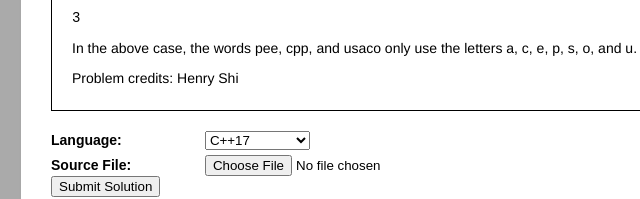
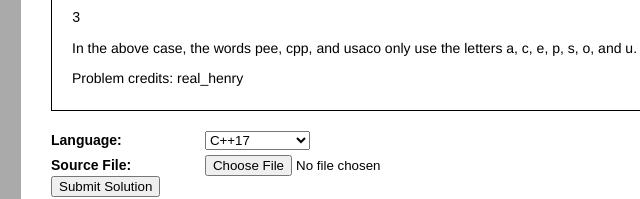
Before and after one commit to zihengshi/moosaco, a plain HTML site: page problems/lions/index.html in a window 1280 px wide. Shown: the part 773-972 px from the top of the page, 169-809 px from the left. Drawn offline with nearby package versions, Linux system fonts and the light colour scheme; some packages are replaced by stand-ins of ours.

Commit message:
change author

```diff
--- a/problems/lions/index.html
+++ b/problems/lions/index.html
@@ -245,7 +245,7 @@ usaco
 <p>In the above case, the words pee, cpp, and usaco only use the letters a, c, e, p, s, o, and u.
 
 <p>
-</p><p>Problem credits: Henry Shi
+</p><p>Problem credits: real_henry
 
 </p></span></div>
 
```
